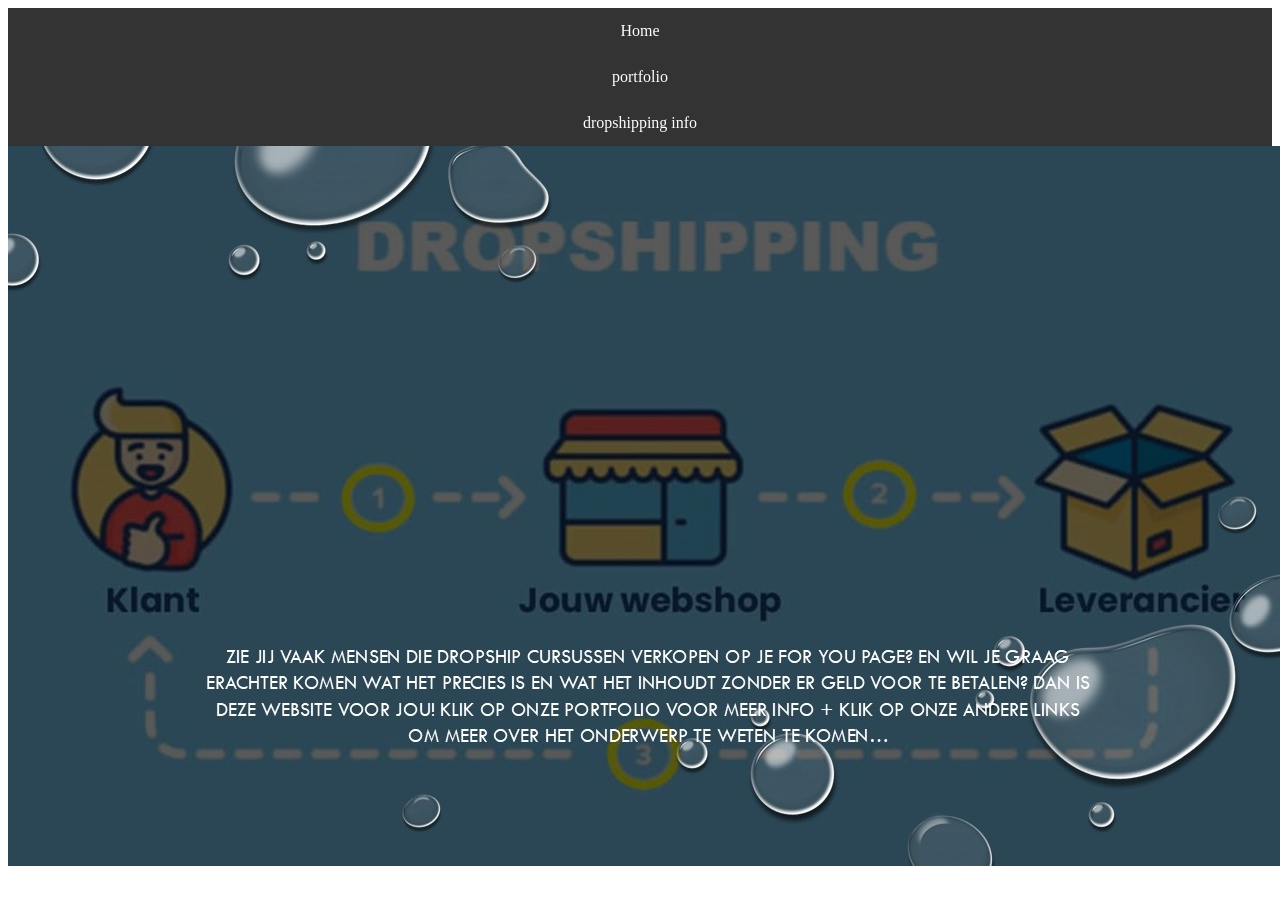
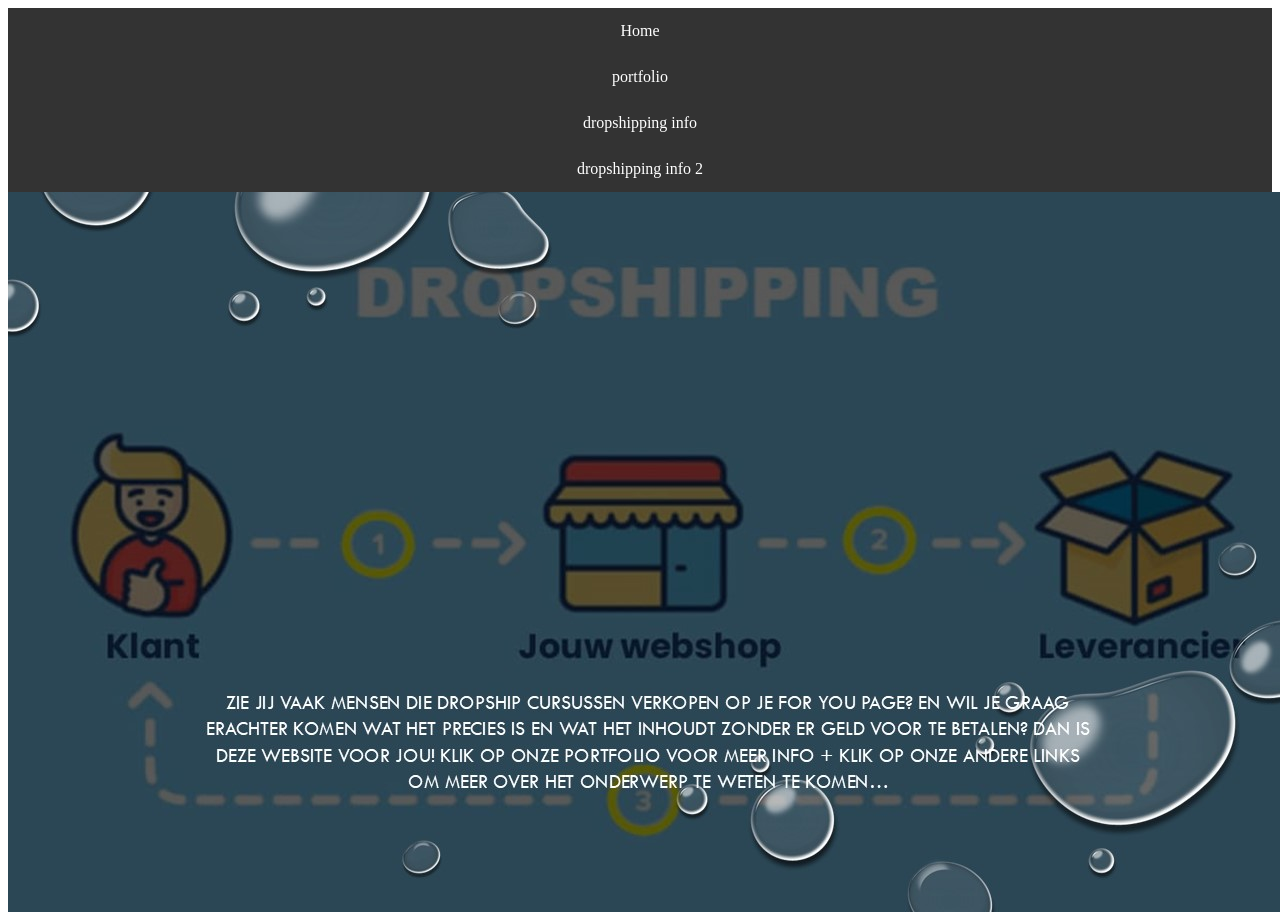
Before and after one commit to Dylan832009/Dylan832009.github.io, a plain HTML site: page index.html in a window 1280 px wide. Before the commit the page ends 878 px from the top, so only its background shows below. Drawn offline with Linux system fonts and the light colour scheme.

Commit message:
Update index.html

```diff
--- a/index.html
+++ b/index.html
@@ -12,6 +12,7 @@
      <li><a href="index.html">Home</a></li>
      <li><a href="portfolio.html">portfolio</a></li>
       <li><a href="infodropshipping.html">dropshipping info</a></li>
+    <li><a href="infodropshipping.html">dropshipping info 2</a></li>
     </ul>
 
     <img src="Dia2.JPG" alt="dit is onze site over dropshipping">
```
